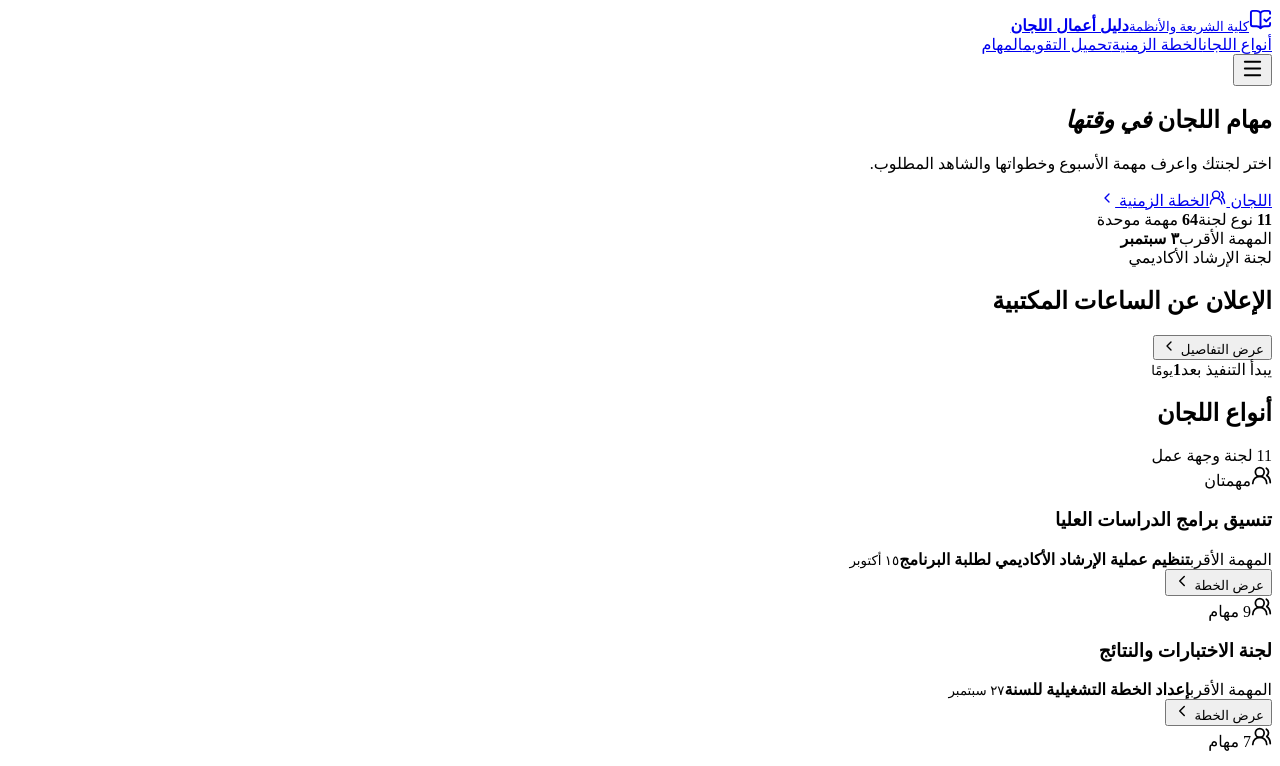
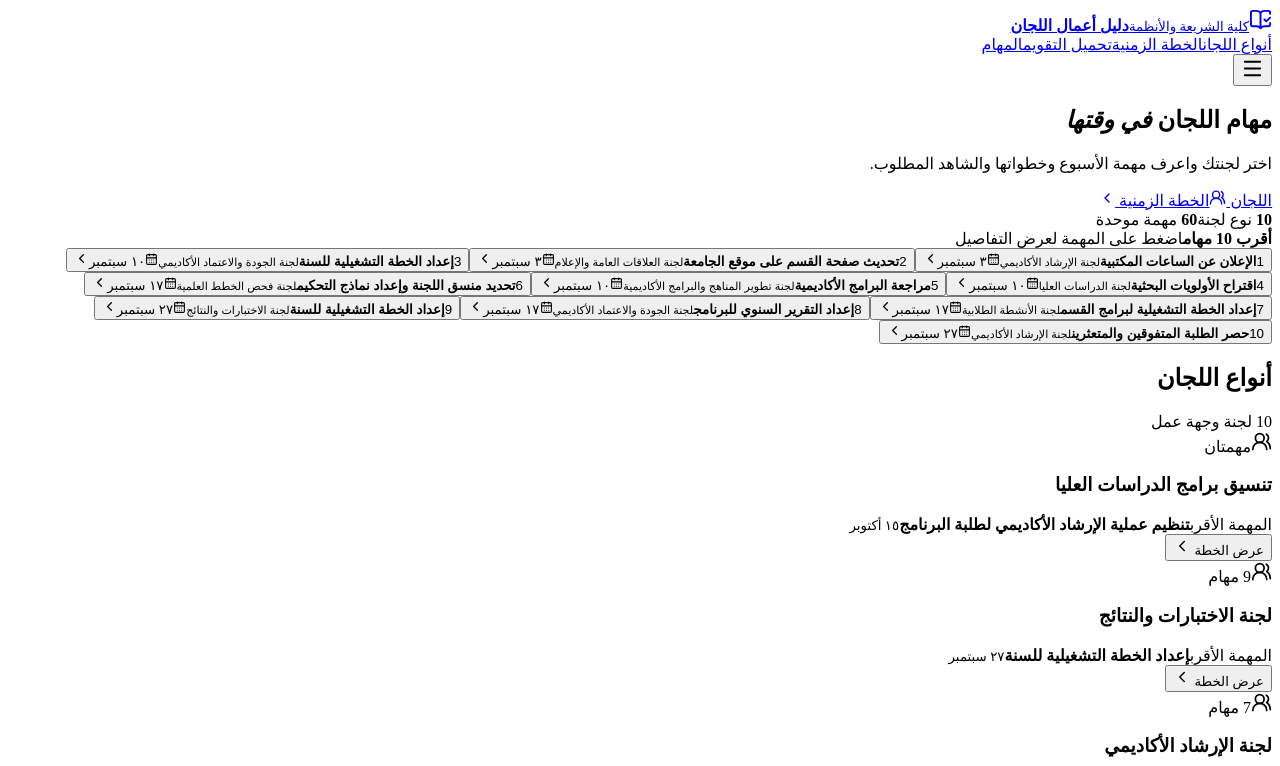
Before and after one commit to majed354/task, a React (Vite) app: page / in a window 1280 px wide. Shown: the top 766 px of the page. Built offline with nearby package versions, Linux system fonts and the light colour scheme; the HTML template or start-up script is replaced by a standard one.

Commit message:
feat: عرض أقرب عشر مهام ومطابقة التقويم المصدر

```diff
--- a/src/App.tsx
+++ b/src/App.tsx
@@ -27,7 +27,6 @@ import {
   addDays,
   buildOperationalWeeks,
   compareLocalDates,
-  daysUntil,
   formatGregorian,
   formatShortDate,
   getCommitteePlanStart,
@@ -280,16 +279,10 @@ function Dashboard() {
   }), [allTasks, committeeOptions, now])
 
   const scopedTasks = allTasks.filter((task) => committee === allCommittees || task.committee === committee)
-  const nextTask = [...scopedTasks]
+  const upcomingTasks = [...scopedTasks]
     .filter((task) => compareLocalDates(now, task.graceEnd) <= 0)
-    .sort((a, b) => a.start.getTime() - b.start.getTime() || a.due.getTime() - b.due.getTime())[0] ?? scopedTasks[0]
-  const nextMilestone = nextTask
-    ? compareLocalDates(now, nextTask.start) < 0
-      ? { label: 'يبدأ التنفيذ بعد', date: nextTask.start }
-      : compareLocalDates(now, nextTask.due) <= 0
-        ? { label: 'موعد التسليم بعد', date: nextTask.due }
-        : { label: 'تنتهي المهلة بعد', date: nextTask.graceEnd }
-    : null
+    .sort((a, b) => a.due.getTime() - b.due.getTime() || a.start.getTime() - b.start.getTime() || a.id.localeCompare(b.id))
+  const nearestTasks = (upcomingTasks.length ? upcomingTasks : [...scopedTasks].sort((a, b) => b.due.getTime() - a.due.getTime())).slice(0, 10)
 
   const selectedTimeline = weekFilter === 'all' ? null : timelineItems.find((item) => item.key === weekFilter) ?? null
   const selectedTimelineTasks = allTasks.filter((task) => (weekFilter === 'all' || task.week === Number(weekFilter)) && (committee === allCommittees || task.committee === committee))
@@ -351,12 +344,18 @@ function Dashboard() {
             <div className="hero-stats" aria-label="ملخص الدليل"><span><strong>{committeeOptions.length}</strong> نوع لجنة</span><span><strong>{allTasks.length}</strong> مهمة موحدة</span></div>
           </div>
 
-          <aside className="today-panel" aria-label="المهمة الأقرب">
-            <div className="today-head"><span>المهمة الأقرب</span>{nextTask && <strong>{formatGregorian(nextTask.due)}</strong>}</div>
-            {nextTask && nextMilestone && <div className="next-focus">
-              <section><span>{nextTask.committee}</span><h2>{nextTask.title}</h2><button type="button" onClick={() => openTask(nextTask)}>عرض التفاصيل <ChevronLeft size={16} /></button></section>
-              <div><span>{nextMilestone.label}</span><strong>{daysUntil(nextMilestone.date, now)}</strong><small>يومًا</small></div>
-            </div>}
+          <aside className="nearest-panel" aria-label="أقرب عشر مهام">
+            <div className="nearest-head"><strong>أقرب 10 مهام</strong><span>اضغط على المهمة لعرض التفاصيل</span></div>
+            <div className="nearest-list">
+              {nearestTasks.map((task, index) => (
+                <button className="nearest-task" type="button" key={task.id} onClick={() => openTask(task)}>
+                  <span className="nearest-rank" aria-hidden="true">{index + 1}</span>
+                  <span className="nearest-main"><strong>{task.title}</strong><small>{task.committee}</small></span>
+                  <span className="nearest-date"><CalendarDays size={13} />{formatShortDate(task.due)}</span>
+                  <ChevronLeft className="nearest-chevron" size={15} aria-hidden="true" />
+                </button>
+              ))}
+            </div>
           </aside>
         </section>
 
--- a/src/data.ts
+++ b/src/data.ts
@@ -71,6 +71,7 @@ const guides = (rawGuides as { guides: ProcedureGuide[] }).guides
 const guideById = new Map(guides.map((guide) => [guide.id, guide]))
 const guideAssignments = (rawGuideAssignments as { assignments: Record<string, GuideAssignment> }).assignments
 const taskTypeById = new Map(audit.proposedTaxonomy.taskTypes.map((type) => [type.id, type]))
+const sourceCalendarRecordIds = new Set(Array.from({ length: 60 }, (_, index) => `QRA-T${String(index + 1).padStart(3, '0')}`))
 
 export function normalizeCommitteeName(value: string) {
   if (value === 'جميع اللجان') return 'مهام مشتركة لجميع اللجان'
@@ -81,6 +82,7 @@ export function normalizeCommitteeName(value: string) {
 const canonicalCatalog = (() => {
   const firstRecordByType = new Map<string, CatalogTask>()
   for (const record of catalog) {
+    if (!sourceCalendarRecordIds.has(record.id)) continue
     const typeId = audit.recordTypeMap[record.id]
     if (typeId && !firstRecordByType.has(typeId)) firstRecordByType.set(typeId, record)
   }
@@ -127,7 +129,7 @@ export function buildTasksForTerm(term: AcademicTerm, today = new Date()): Task[
     const guide = assignment ? guideById.get(assignment.guideId) : undefined
 
     return {
-      id: typeId,
+      id: record.id,
       committee: normalizeCommitteeName(record.committee),
       title,
       outputType,
--- a/src/styles.css
+++ b/src/styles.css
@@ -37,12 +37,12 @@ button:focus-visible, a:focus-visible, input:focus-visible, select:focus-visible
 .header-action, .primary-button { color: white; background: var(--green); box-shadow: 0 8px 18px rgba(15, 95, 86, .14); }
 .menu-button, .icon-button { display: none; place-items: center; width: 44px; height: 44px; padding: 0; border: 1px solid var(--line); border-radius: 11px; color: var(--green-deep); background: white; }
 
-.hero { position: relative; display: grid; grid-template-columns: 1.08fr .92fr; gap: 46px; align-items: center; min-height: 250px; padding: 30px max(24px, calc((100vw - 1180px) / 2)) 32px; color: white; background:
+.hero { position: relative; display: grid; grid-template-columns: .7fr 1.3fr; gap: 34px; align-items: center; min-height: 310px; padding: 22px max(24px, calc((100vw - 1180px) / 2)) 24px; color: white; background:
   radial-gradient(circle at 12% 18%, rgba(220, 178, 101, .13), transparent 25%),
   radial-gradient(circle at 76% 68%, rgba(89, 167, 147, .14), transparent 29%),
   linear-gradient(135deg, #082f31, #0b4843 64%, #0a3b39); }
 .hero::before { position: absolute; inset: 0; opacity: .06; background-image: linear-gradient(rgba(255,255,255,.25) 1px, transparent 1px), linear-gradient(90deg, rgba(255,255,255,.25) 1px, transparent 1px); background-size: 40px 40px; content: ""; mask-image: linear-gradient(to left, black, transparent 70%); }
-.hero-copy, .today-panel { position: relative; z-index: 1; }
+.hero-copy, .nearest-panel { position: relative; z-index: 1; }
 .hero h1 { margin: 0 0 7px; font-size: clamp(30px, 3.3vw, 39px); line-height: 1.25; letter-spacing: -.035em; }
 .hero h1 em { color: #efc77f; font-style: normal; }
 .hero-copy > p { max-width: 620px; margin: 0; color: rgba(255,255,255,.72); font-size: 12px; line-height: 1.7; }
@@ -53,18 +53,19 @@ button:focus-visible, a:focus-visible, input:focus-visible, select:focus-visible
 .hero-stats span { display: inline-flex; align-items: center; gap: 5px; min-height: 30px; padding: 0 9px; border: 1px solid rgba(255,255,255,.12); border-radius: 8px; color: rgba(255,255,255,.65); background: rgba(255,255,255,.055); font-size: 9px; }
 .hero-stats strong { color: #efc77f; font-size: 14px; }
 
-.today-panel { overflow: hidden; padding: 12px; border: 1px solid rgba(255,255,255,.14); border-radius: 15px; background: rgba(255,255,255,.075); box-shadow: 0 18px 48px rgba(0,0,0,.14); backdrop-filter: blur(16px); }
-.today-head { display: flex; align-items: center; justify-content: space-between; padding: 0 2px 8px; color: rgba(255,255,255,.65); font-size: 9px; }
-.today-head strong { color: #efc77f; font-size: 11px; }
-.next-focus { display: grid; grid-template-columns: minmax(0, 1fr) 66px; gap: 10px; padding: 11px 12px; border-radius: 11px; color: var(--ink); background: var(--paper); }
-.next-focus section { min-width: 0; }
-.next-focus section > span { color: var(--gold); font-size: 9px; font-weight: 900; }
-.next-focus h2 { display: -webkit-box; overflow: hidden; margin: 3px 0 4px; font-size: 12px; line-height: 1.45; -webkit-box-orient: vertical; -webkit-line-clamp: 2; }
-.next-focus button { display: inline-flex; align-items: center; gap: 4px; min-height: 44px; padding: 0; border: 0; color: var(--green); background: transparent; font-size: 10px; font-weight: 900; }
-.next-focus > div { display: grid; grid-template-columns: 1fr auto; align-content: center; padding-right: 9px; border-right: 1px solid var(--line); }
-.next-focus > div span { grid-column: 1 / -1; color: var(--muted); font-size: 8px; line-height: 1.4; }
-.next-focus > div strong { color: var(--green); font-size: 23px; line-height: 1; }
-.next-focus > div small { align-self: end; color: var(--muted); font-size: 8px; }
+.nearest-panel { overflow: hidden; padding: 8px; border: 1px solid rgba(255,255,255,.14); border-radius: 15px; background: rgba(255,255,255,.075); box-shadow: 0 18px 48px rgba(0,0,0,.14); backdrop-filter: blur(16px); }
+.nearest-head { display: flex; align-items: center; justify-content: space-between; gap: 12px; min-height: 23px; padding: 0 3px 5px; color: rgba(255,255,255,.62); font-size: 9px; }
+.nearest-head strong { color: #efc77f; font-size: 11px; }
+.nearest-list { display: grid; grid-template-columns: repeat(2, minmax(0, 1fr)); gap: 4px; }
+.nearest-task { display: grid; grid-template-columns: 23px minmax(0, 1fr) auto 15px; gap: 7px; align-items: center; min-width: 0; min-height: 44px; padding: 4px 7px; border: 1px solid rgba(9,61,58,.08); border-radius: 9px; color: var(--ink); background: var(--paper); text-align: right; transition: border-color .16s ease, background .16s ease, transform .16s ease; }
+.nearest-task:hover { transform: translateY(-1px); border-color: rgba(186,128,48,.42); background: #fffaf0; }
+.nearest-rank { display: grid; place-items: center; width: 23px; height: 23px; border-radius: 7px; color: var(--green); background: #e8f0ec; font-size: 9px; font-weight: 900; }
+.nearest-main { display: flex; min-width: 0; flex-direction: column; gap: 1px; }
+.nearest-main strong, .nearest-main small { overflow: hidden; white-space: nowrap; text-overflow: ellipsis; }
+.nearest-main strong { font-size: 9px; line-height: 1.45; }
+.nearest-main small { color: var(--muted); font-size: 7px; line-height: 1.4; }
+.nearest-date { display: inline-flex; align-items: center; gap: 3px; color: var(--gold); font-size: 8px; font-weight: 900; white-space: nowrap; }
+.nearest-chevron { color: var(--green); }
 
 .content-section { max-width: 1180px; margin: 0 auto; padding: 38px 24px 0; scroll-margin-top: 64px; }
 .section-heading { display: flex; align-items: center; justify-content: space-between; gap: 24px; margin-bottom: 20px; }
@@ -238,10 +239,9 @@ button:focus-visible, a:focus-visible, input:focus-visible, select:focus-visible
   .hero { padding-top: 22px; }
   .hero h1 { font-size: 27px; }
   .hero-actions { gap: 10px; }
-  .today-panel { padding: 10px; border-radius: 13px; }
-  .next-focus { grid-template-columns: minmax(0, 1fr) 67px; gap: 10px; padding: 12px; }
-  .next-focus > div { padding-right: 9px; }
-  .next-focus > div strong { font-size: 24px; }
+  .nearest-panel { padding: 8px; border-radius: 13px; }
+  .nearest-head { align-items: flex-start; flex-direction: column; gap: 1px; padding-bottom: 7px; }
+  .nearest-list { grid-template-columns: 1fr; max-height: 224px; overflow-y: auto; padding-left: 2px; scrollbar-width: thin; scrollbar-color: rgba(255,255,255,.25) transparent; }
   .section-heading { margin-bottom: 15px; }
   .section-heading h2 { font-size: 24px; }
   .committee-grid, .task-grid { grid-template-columns: 1fr; }
```
Also changed, not shown: scripts/validate-data.mjs (+16 -3 lines), 3 other files (tests, documents, lock files or other folders).
